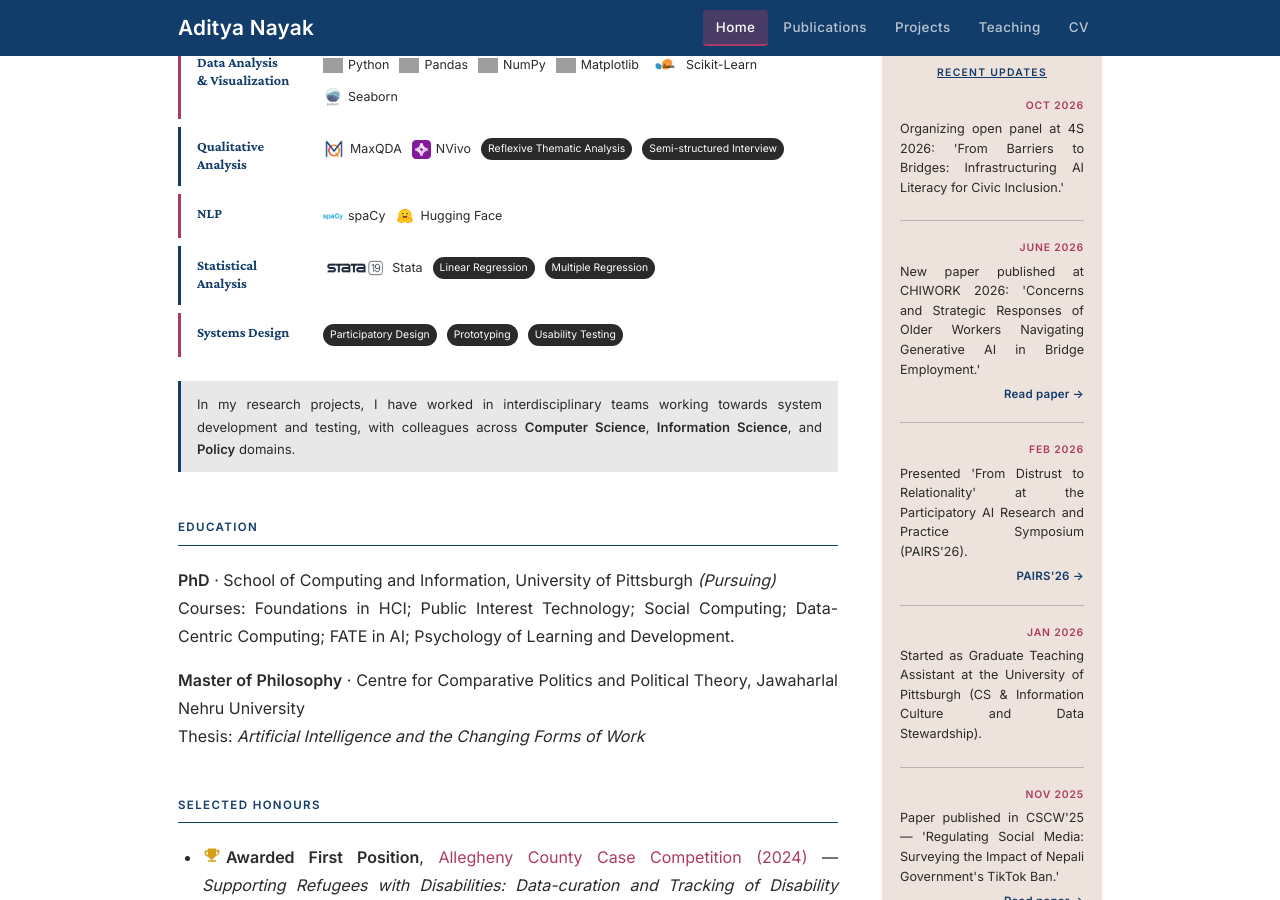
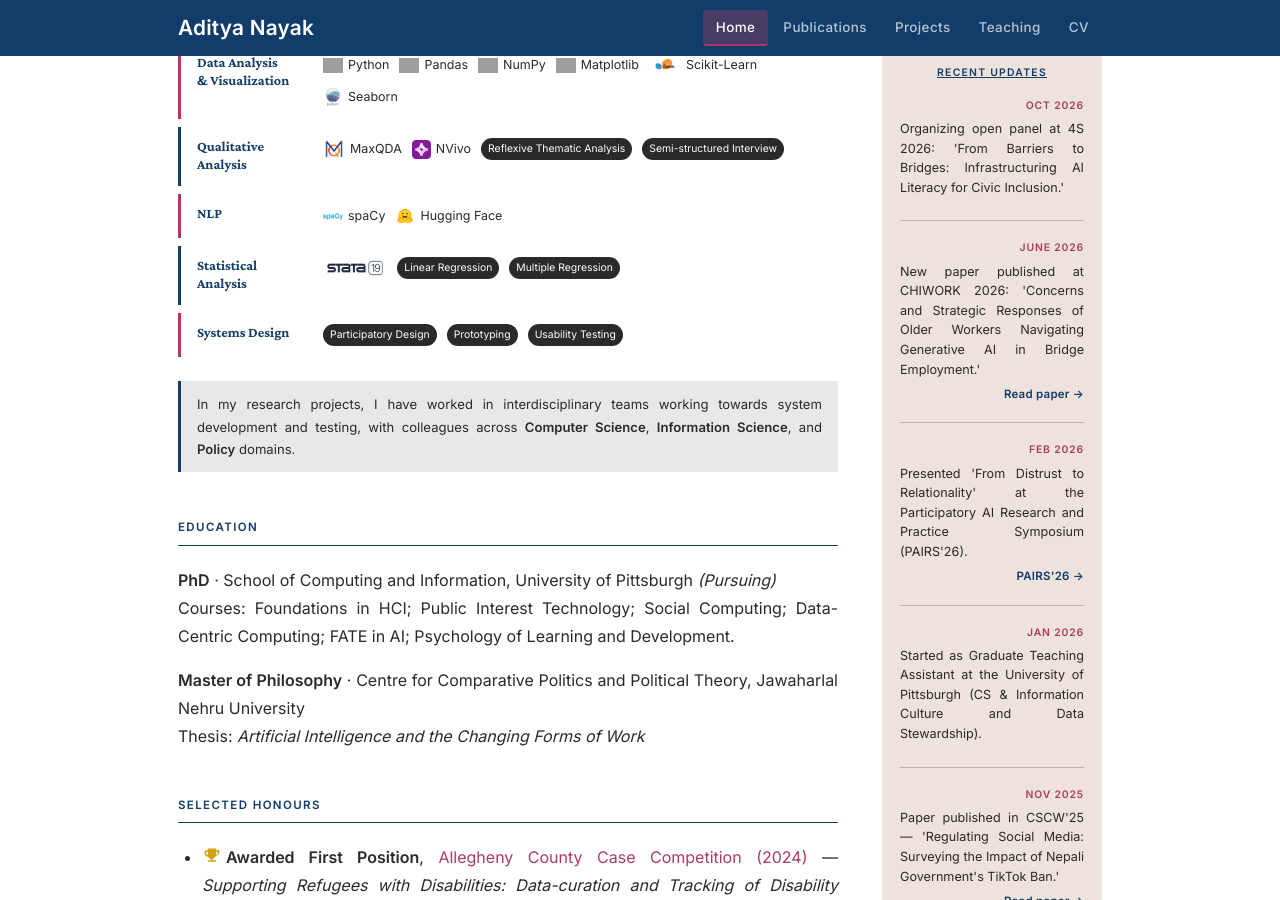
Before and after one commit to adityanayak-info/adityanayak-info.github.io, a Jekyll site: the page built from index.md, in a window 1280 px wide and 900 px high, scrolled down 1089 px. Built offline with Jekyll 4.4.1, drawn with Linux system fonts in a browser that asks for light colours; grey boxes are pictures that could not be loaded.

Commit message:
Update index.md

```diff
--- a/index.md
+++ b/index.md
@@ -78,7 +78,7 @@ permalink: /
     <div class="sk-b-cat"><h4>Statistical Analysis</h4></div>
     <div class="sk-b-right">
       <div class="sk-b-tools">
-        <div class="sk-b-tool"><img src="{{ '/assets/img/stata-logo.png' | relative_url }}" alt="Stata" style="height:22px;width:auto;">Stata</div>
+        <div class="sk-b-tool"><img src="{{ '/assets/img/stata-logo.png' | relative_url }}" alt="Stata" style="height:22px;width:auto;"></div>
         <span class="sk-b-tag">Linear Regression</span>
         <span class="sk-b-tag">Multiple Regression</span>
       </div>
```
